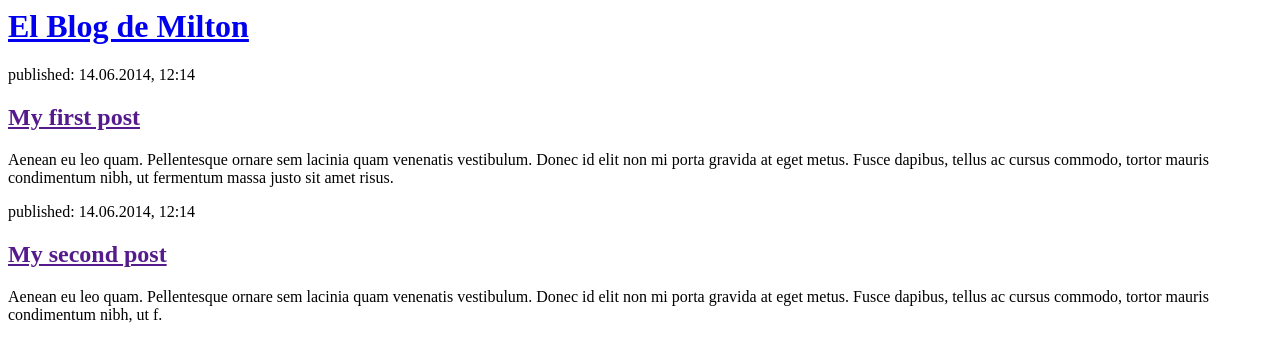
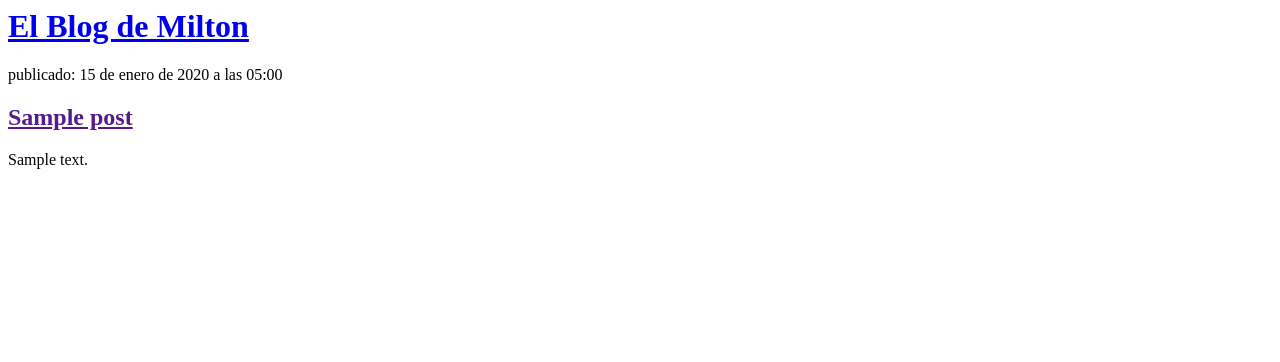
Before and after one commit to mil268/blogm, a Django app: page / in a window 1280 px wide. Shown: the top 362 px of the page. Run offline with Django 4.2, Linux system fonts and the light colour scheme; tables that the repository leaves empty hold one stand-in row (values such as "Sample post").

Commit message:
Templates modificados para mostrar post desde base de datos.

```diff
--- a/blog/templates/blog/post_list.html
+++ b/blog/templates/blog/post_list.html
@@ -1,22 +1,20 @@
 <html>
     <head>
-        <title>Django Girls blog</title>
+        <title>Milton</title>
     </head>
     <body>
         <div>
             <h1><a href="/">El Blog de Milton</a></h1>
         </div>
 
-        <div>
-            <p>published: 14.06.2014, 12:14</p>
-            <h2><a href="">My first post</a></h2>
-            <p>Aenean eu leo quam. Pellentesque ornare sem lacinia quam venenatis vestibulum. Donec id elit non mi porta gravida at eget metus. Fusce dapibus, tellus ac cursus commodo, tortor mauris condimentum nibh, ut fermentum massa justo sit amet risus.</p>
-        </div>
+        {% for post in posts %}
+            <div>
+                <p> publicado: {{ post.published_date }}</p>
+                <h2><a href="">{{ post.title }}</a></h2>
+                <p>{{ post.text|linebreaksbr }}</p>
+            </div>
+        {% endfor %}
 
-        <div>
-            <p>published: 14.06.2014, 12:14</p>
-            <h2><a href="">My second post</a></h2>
-            <p>Aenean eu leo quam. Pellentesque ornare sem lacinia quam venenatis vestibulum. Donec id elit non mi porta gravida at eget metus. Fusce dapibus, tellus ac cursus commodo, tortor mauris condimentum nibh, ut f.</p>
-        </div>
+
     </body>
 </html>
--- a/blog/views.py
+++ b/blog/views.py
@@ -1,6 +1,8 @@
 from django.shortcuts import render
-
+from django.utils import timezone
+from .models import Post
 # Create your views here.
 
 def post_list(request):
-    return render(request, 'blog/post_list.html', {})
+    posts = Post.objects.filter(published_date__lte=timezone.now()).order_by('published_date')
+    return render(request, 'blog/post_list.html', {'posts': posts})
```
